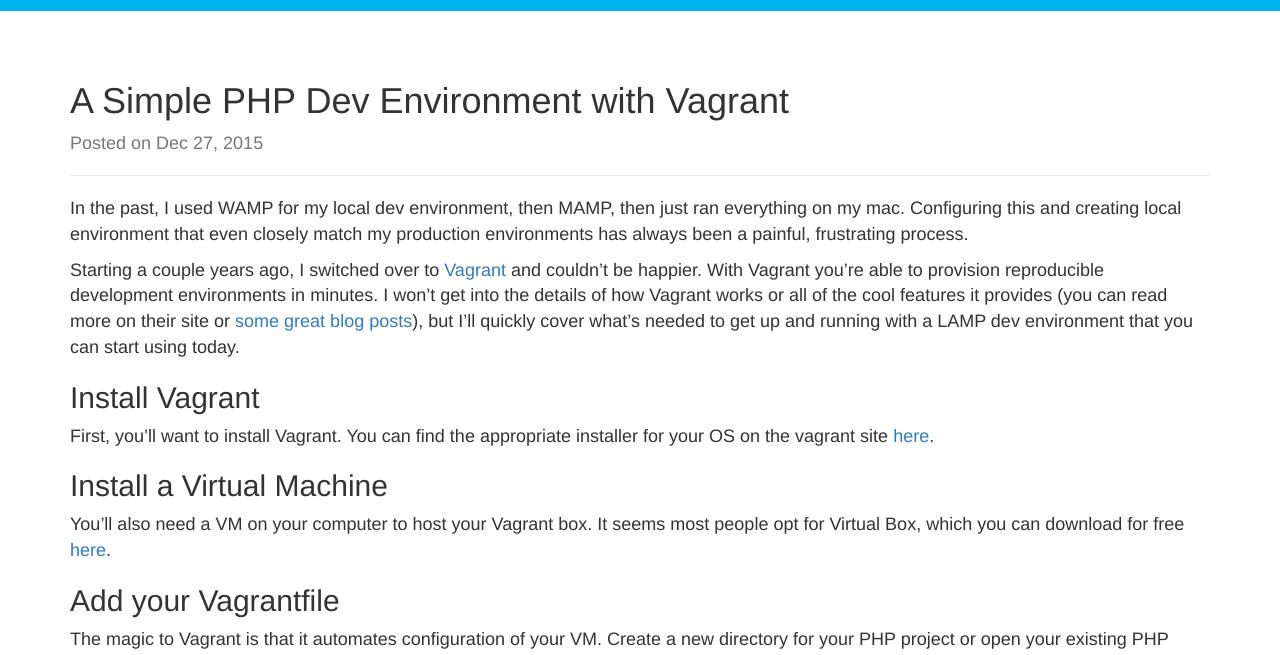
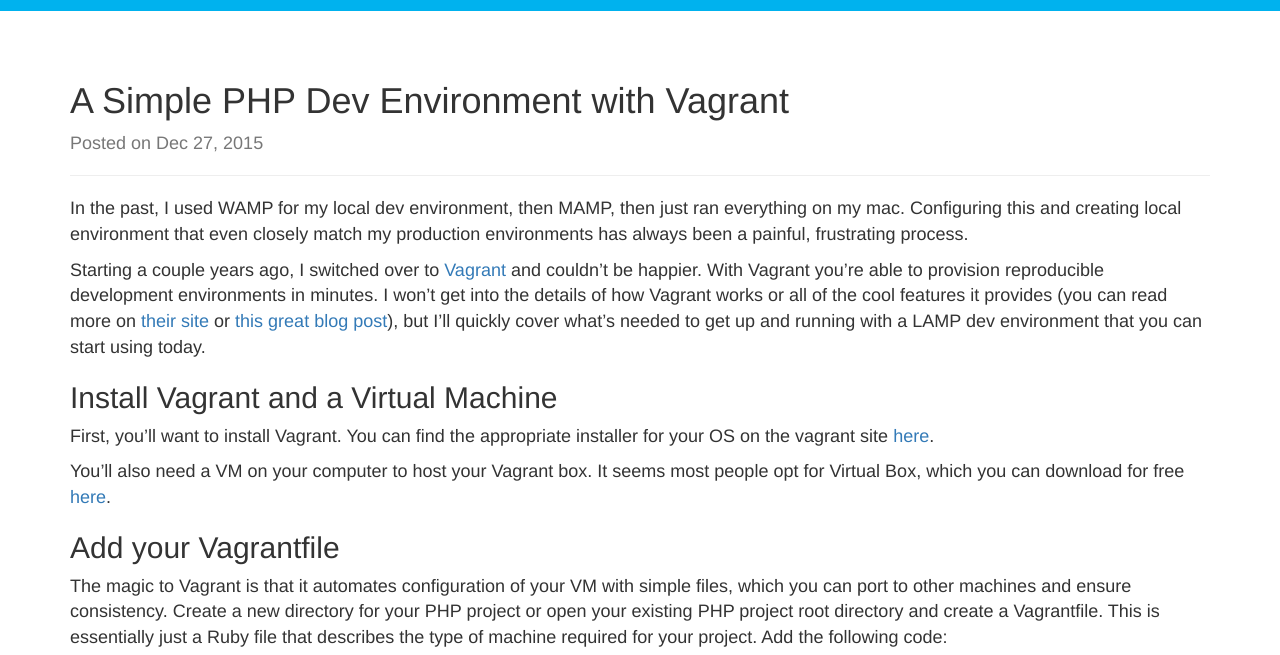
Before and after one commit to adamjstevenson/adamjstevenson.github.io, a Jekyll site: the page built from _posts/2015-12-27-a-simple-lamp-dev-environment-with-vagrant.md, in a window 1280 px wide and 1400 px high, scrolled down 364 px. Shown: the top 655 px of the window. Built offline with Jekyll 4.4.1, drawn with Linux system fonts in a browser that asks for light colours; nearby versions of some CDN libraries; Markdown is read by kramdown in place of the engine named in the settings; some of the changed text lies outside the part shown.

Commit message:
add a conclusion

````diff
--- a/_posts/2015-12-27-a-simple-lamp-dev-environment-with-vagrant.md
+++ b/_posts/2015-12-27-a-simple-lamp-dev-environment-with-vagrant.md
@@ -6,19 +6,17 @@
 
 In the past, I used WAMP for my local dev environment, then MAMP, then just ran everything on my mac. Configuring this and creating local environment that even closely match my production environments has always been a painful, frustrating process.
 
-Starting a couple years ago, I switched over to [Vagrant](https://www.vagrantup.com/) and couldn't be happier. With Vagrant you're able to provision reproducible development environments in minutes. I won't get into the details of how Vagrant works or all of the cool features it provides (you can read more on their site or [some great blog posts](https://24ways.org/2014/what-is-vagrant-and-why-should-i-care/)), but I'll quickly cover what's needed to get up and running with a LAMP dev environment that you can start using today.
+Starting a couple years ago, I switched over to [Vagrant](https://www.vagrantup.com/) and couldn't be happier. With Vagrant you're able to provision reproducible development environments in minutes. I won't get into the details of how Vagrant works or all of the cool features it provides (you can read more on [their site](https://www.vagrantup.com/) or [this great blog post](https://24ways.org/2014/what-is-vagrant-and-why-should-i-care/)), but I'll quickly cover what's needed to get up and running with a LAMP dev environment that you can start using today.
 
-## Install Vagrant
+## Install Vagrant and a Virtual Machine
 
 First, you'll want to install Vagrant. You can find the appropriate installer for your OS on the vagrant site [here](http://www.vagrantup.com/downloads).
-
-## Install a Virtual Machine
 
 You'll also need a VM on your computer to host your Vagrant box. It seems most people opt for Virtual Box, which you can download for free [here](https://www.virtualbox.org/wiki/Downloads).
 
 ## Add your Vagrantfile
 
-The magic to Vagrant is that it automates configuration of your VM. Create a new directory for your PHP project or open your existing PHP project root directory and create a Vagrantfile. This is essentially just a Ruby file that describes the type of machine required for your project. Add the following code:
+The magic to Vagrant is that it automates configuration of your VM with simple files, which you can port to other machines and ensure consistency. Create a new directory for your PHP project or open your existing PHP project root directory and create a Vagrantfile. This is essentially just a Ruby file that describes the type of machine required for your project. Add the following code:
 
 <script src="https://gist.github.com/adamjstevenson/c3fca4103f2be0109136.js"></script>
 
@@ -36,6 +34,16 @@
 
 That's it! Make sure you're in your project root directory where your Vagrantfile and bootstrap.sh shell file are, then run `vagrant up` from your terminal. You'll see Vagrant download our box and initialize the bootstrap file to install Apache, PHP, MySQL, phpMyAdmin, and some other helpful things. Hooray!
 
-Once this is done, Vagrant should be running. You can confirm this by visiting the IP address that was specified in the Vagrantfile (5.5.5.5) in your browser, where you should now see the default Apache page.
+Once this is done, Vagrant should be running. You can confirm this by visiting the IP address that was specified in the Vagrantfile (5.5.5.5) in your browser, where you should now see the default Apache page (if you haven't added your own index file there):
 
 <img src="/images/apache_default.png" class="img-responsive img-thumbnail">
+
+In our Vagrantfile, we used this line to set your synced folder as the current directory:
+
+```
+config.vm.synced_folder "./", "/var/www/html"
+```
+
+Copy or clone your PHP project into this directory to load your site or create a new project in this directory if you haven't already. Going forward, you'll be able to develop and modify the files in this directory locally and test in real time.
+
+This post is intentionally pretty basic and there's a lot more that you can do with Vagrant, but this should be enough to get you up and running a simple local LAMP environment.
````
